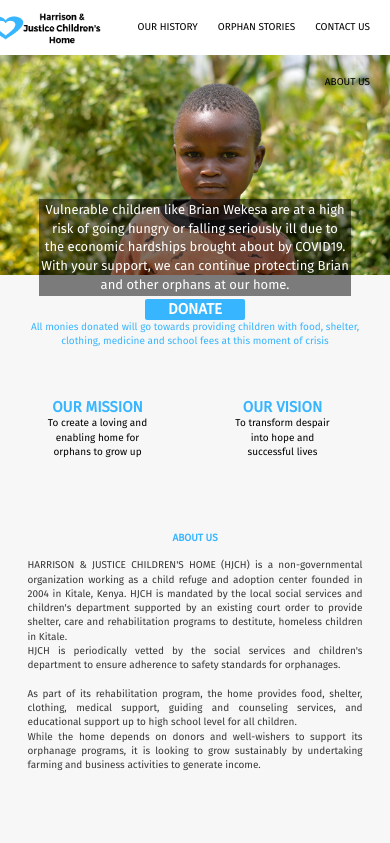
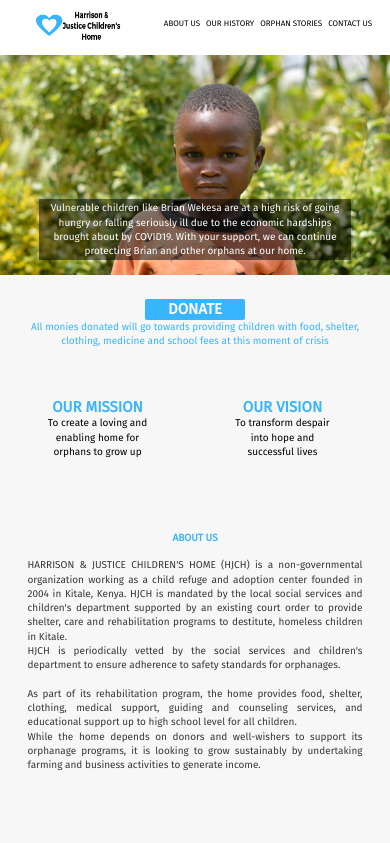
Before and after one commit to Kay-raph/Harrison-Justice, a plain HTML site: page index.html in a window 390 px wide. Shown: the top 843 px of the page. Drawn offline with nearby package versions, Linux system fonts and the light colour scheme; a web font is replaced by a local one.

Commit message:
added viewport for iphone x

```diff
--- a/css/styles.css
+++ b/css/styles.css
@@ -606,3 +606,48 @@ and (max-width : 375px)
             font-weight: normal;
         }
     }
+    /*iphone 6/7/8 plus*/
+    @media screen
+and (max-width : 414px)
+   {
+    .nav{
+        top: 0;
+        margin: 0;
+        width: 100%;
+        padding: 15px;
+        background-color: white;
+        position: scroll;
+        height: 55px;
+    }
+    .nav img{
+        position: relative;
+        height: 70px;
+        width: 90px;
+        margin-top: -25px;
+        margin-left: -20px;
+    }
+    .nav a{
+        color: black;
+        margin: 3px;
+        float: right;
+        font-size: 8px;
+        font-weight: normal;
+        text-decoration: none;
+    }
+    .hed{
+        background-image: url("../images/jpeg.JPG");
+        background-position: center;
+        background-size: cover;
+        background-repeat: no-repeat;
+        height: 220px;
+    }
+    .trans p{
+        color: white;
+        font-size: x-small;
+        background-color: rgba(0, 0, 0, 0.5);
+        width: 80%;
+        position: relative;
+        margin-top: 130px;
+        padding: 2px;
+    }
+   }
```
